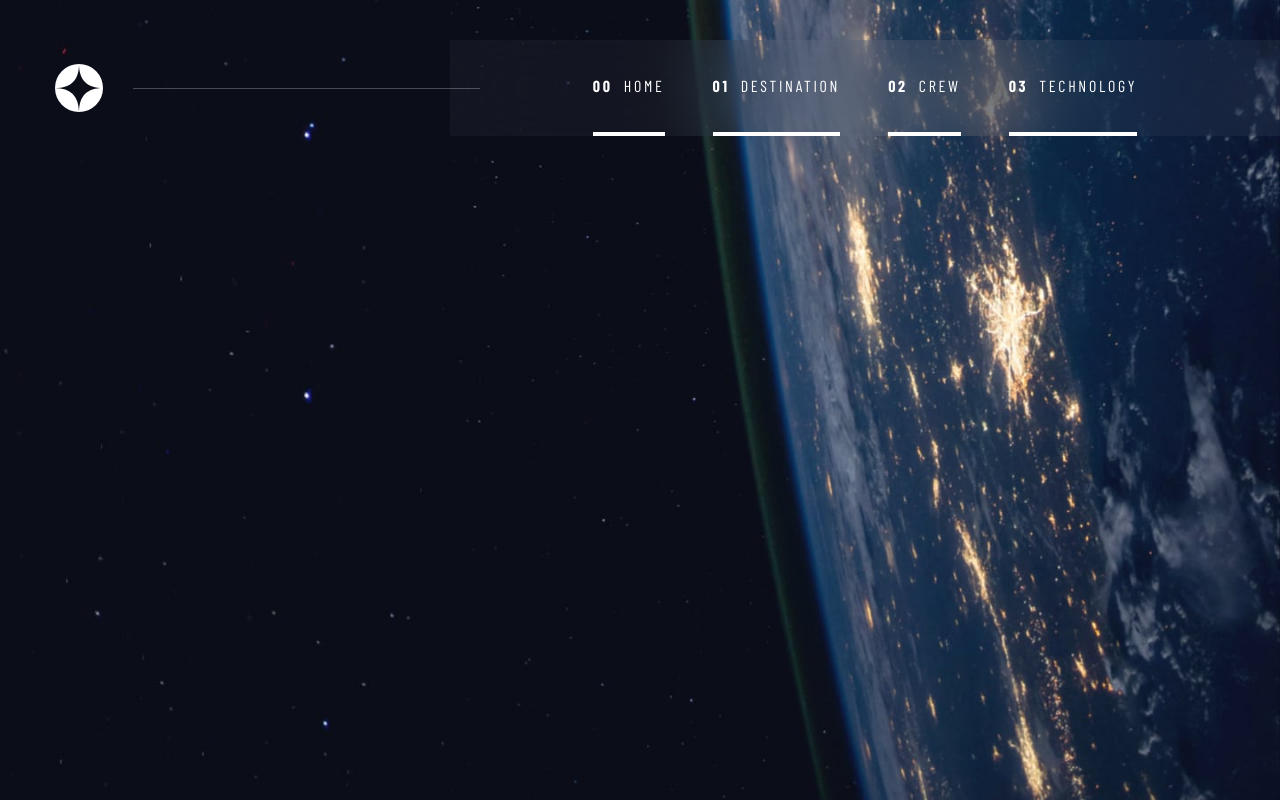
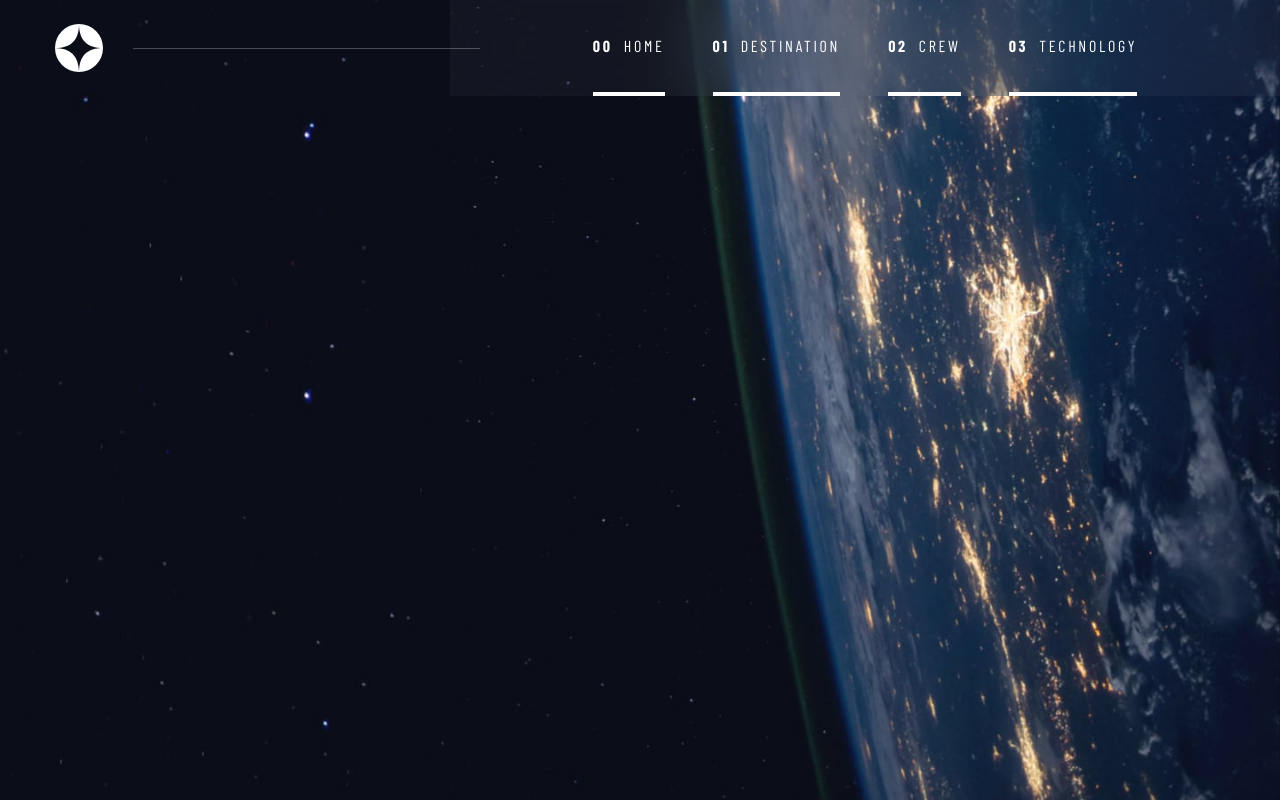
Before and after one commit to KevinPadi/space-tourism-website, a React (Vite) app: page / in a window 1280 px wide. Built offline with nearby package versions, Linux system fonts and the light colour scheme; a web font is replaced by a local one.

Commit message:
fix: margin top deleted

```diff
--- a/src/components/Nav.jsx
+++ b/src/components/Nav.jsx
@@ -3,7 +3,7 @@ import HamburgerMenu from './HamburguerMenu'
 
 function Nav () {
   return (
-    <header className='relative h-[96px] text-white lg:mt-[40px] ml-[39px] mr-[26px] md:mr-0 lg:ml-[55px] flex justify-between items-center'>
+    <header className=' h-[96px] text-white ml-[39px] mr-[26px] md:mr-0 lg:ml-[55px] flex justify-between items-center'>
       <div className=' w-[48px] h-[48px] '>
         <svg xmlns='http://www.w3.org/2000/svg' width='48' height='48'>
           <g fill='none' fillRule='evenodd'>
```
